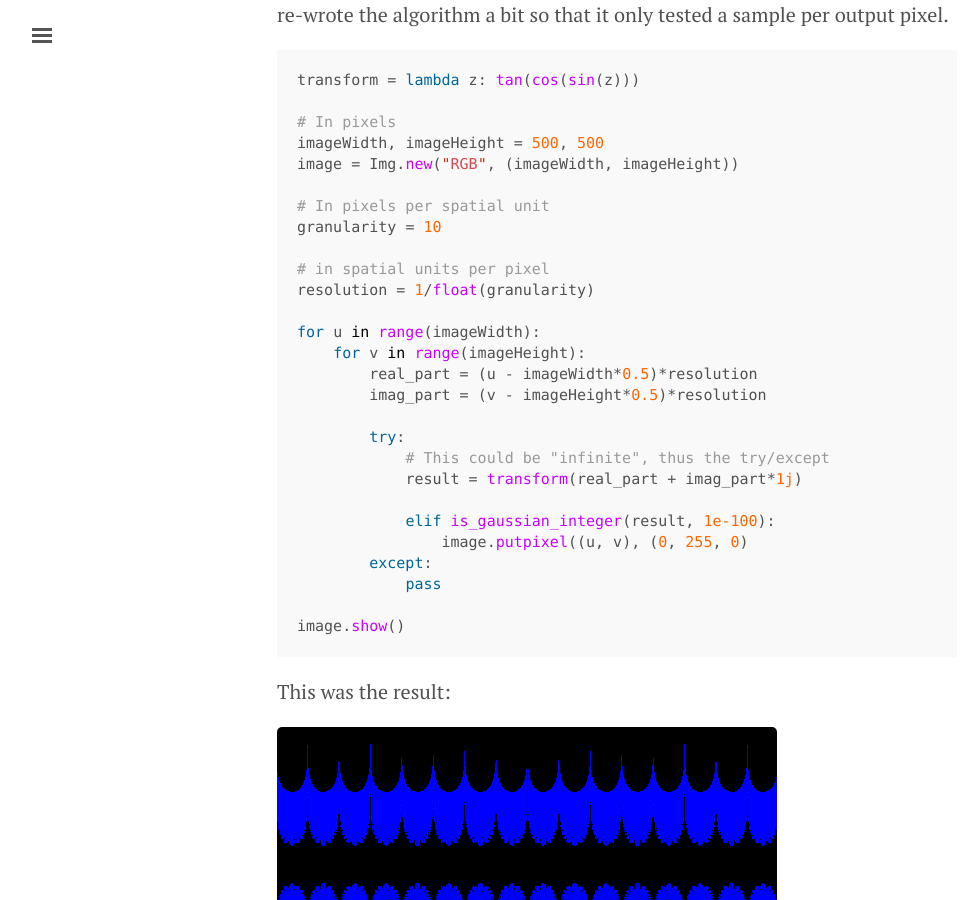
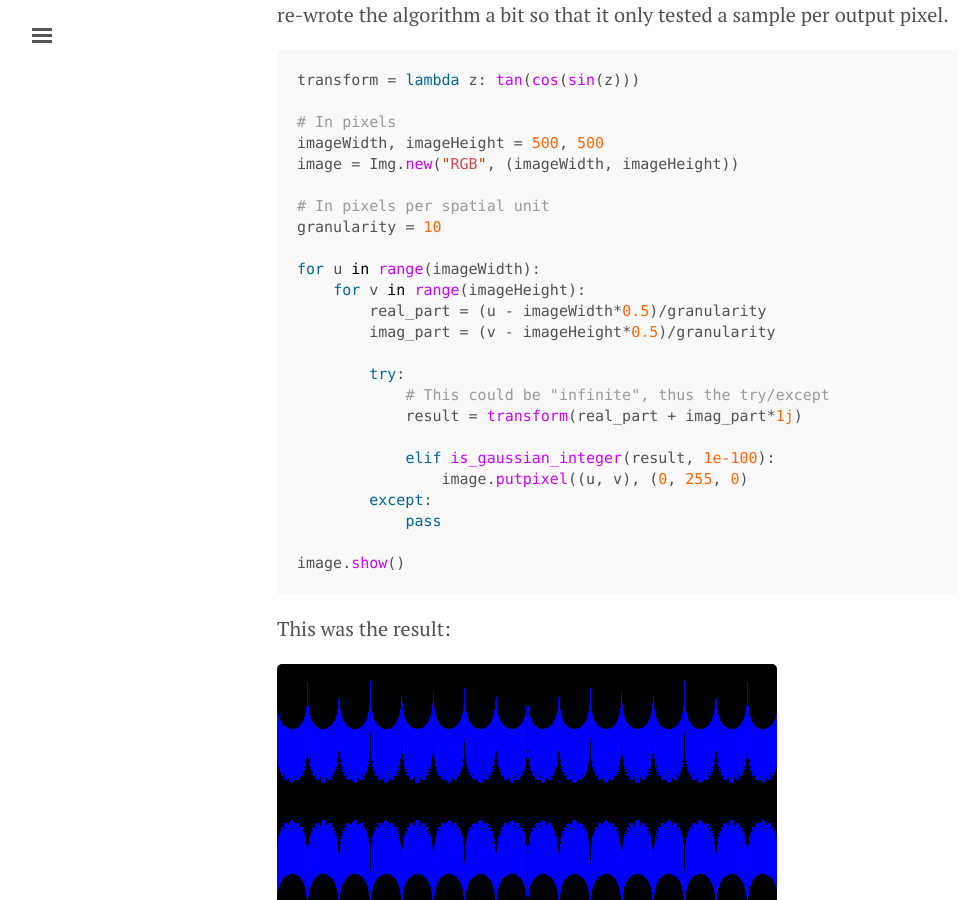
Before and after one commit to kylehovey/blog, a Jekyll site: the page built from crouching_trig_hidden_fractal.md, in a window 1280 px wide and 900 px high, scrolled down 3807 px. Shown: the whole window, without its empty margins (3-982 px from the left). Built offline with Jekyll 4.4.1, drawn with Linux system fonts in a browser that asks for light colours; formulas are drawn with MathJax 3.

Commit message:
Removed redundant variable

```diff
--- a/crouching_trig_hidden_fractal.md
+++ b/crouching_trig_hidden_fractal.md
@@ -122,13 +122,10 @@ image = Img.new("RGB", (imageWidth, imageHeight))
 # In pixels per spatial unit
 granularity = 10
 
-# in spatial units per pixel
-resolution = 1/float(granularity)
-
 for u in range(imageWidth):
     for v in range(imageHeight):
-        real_part = (u - imageWidth*0.5)*resolution
-        imag_part = (v - imageHeight*0.5)*resolution
+        real_part = (u - imageWidth*0.5)/granularity
+        imag_part = (v - imageHeight*0.5)/granularity
 
         try:
             # This could be "infinite", thus the try/except
```
